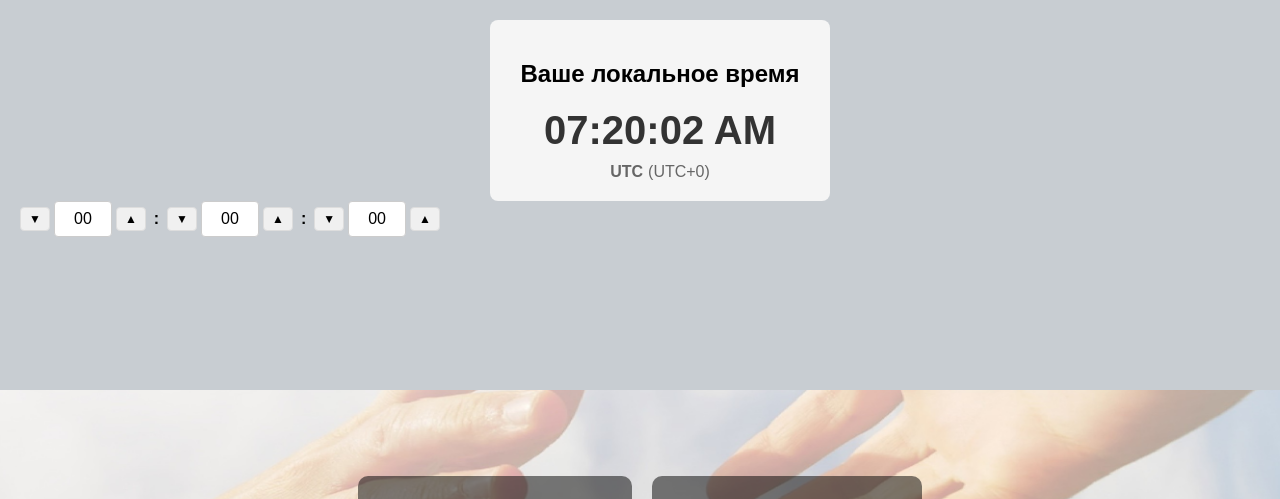
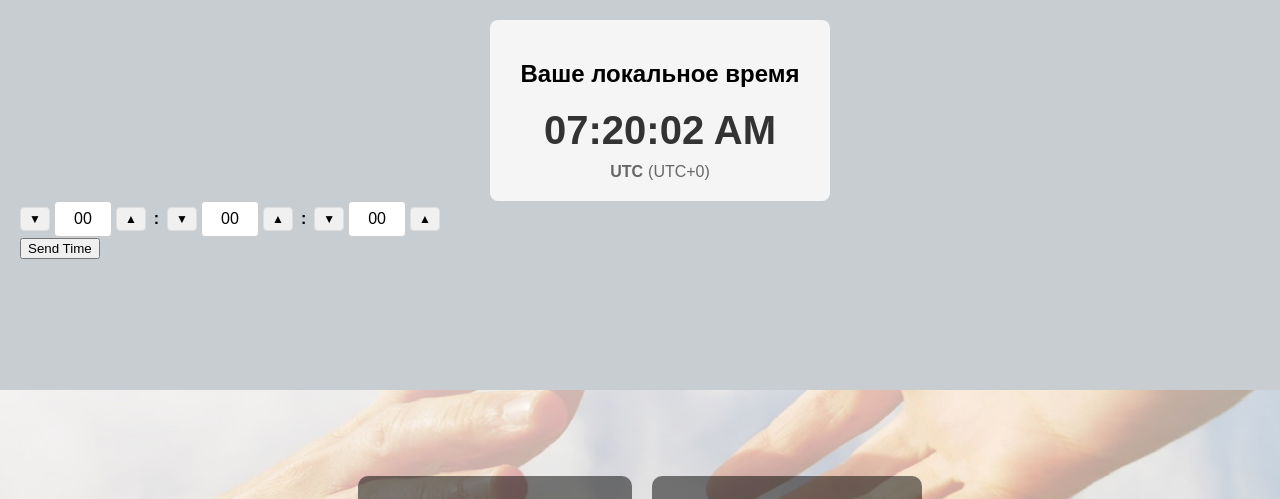
Before and after one commit to alexmiziuk/HypeClock, a React (Create React App) app: page / in a window 1280 px wide. Shown: the top 499 px of the page. Built offline with nearby package versions, Linux system fonts and the light colour scheme.

Commit message:
feat: modified: GamburgerMenu.js,         modified: TimeDifference.js,         modified: UserTimeInput.js

```diff
--- a/src/components/CountdownTimer/CountdownTimer.js
+++ b/src/components/CountdownTimer/CountdownTimer.js
@@ -25,6 +25,7 @@ const CountdownTimer = () => {
 
 	const formatNumber = (num) => String(num).padStart(2, '0');
 
+
 	return (
 	  <section className='timer'>
 		 <div className="timer__minutes">
--- a/src/components/GamburgerMenu/GamburgerMenu.js
+++ b/src/components/GamburgerMenu/GamburgerMenu.js
@@ -1,16 +1,34 @@
 import './GamburgerMenu.scss';
 import UserLocalTime from '../UserLocalTime/UserLocalTime';
 import UserTimeInput from '../UserTimeInput/UserTimeInput';
-import React from 'react'
+import React from 'react';
+import { useState, useRef } from 'react';
+import TimeDifference from '../TimeDifference/TimeDifference';
 
 function GamburgerMenu() {
-  return (
-	  <div className="gamburger-menu">
-		  <UserLocalTime />
-		  <UserTimeInput />
+	const [timeData, setTimeData] = useState(null);
+	const [showTimeDifference, setShowTimeDifference] = useState(false)
+	const timeInputRef = useRef();
+	const handleSend = () => {
+		if(timeInputRef.current) {
+		  const currentTime = timeInputRef.current.getTime();
+		  setTimeData(currentTime);
+		  setShowTimeDifference(true);
+		}
+	 };
+	return (
+		<div className="gamburger-menu">
+			<UserLocalTime />
+			<UserTimeInput ref={timeInputRef}/>
+			<button onClick={handleSend}>
 
-	 </div>
-  )
+				Send Time
+			</button>
+			{showTimeDifference && timeData && (
+				<TimeDifference time={timeData} />
+			)}
+		</div>
+	)
 }
 
 export default GamburgerMenu
--- a/src/components/TimeDifference/TimeDifference.js
+++ b/src/components/TimeDifference/TimeDifference.js
@@ -1 +1,18 @@
 import './TimeDifference.scss';
+import React from 'react'
+
+function TimeDifference({ time }) {
+	// Добавьте проверку на существование time
+	if (!time) return <div>No time data</div>;
+
+	const timeString = `${time.hours.toString().padStart(2, '0')}:${time.minutes.toString().padStart(2, '0')}:${time.seconds.toString().padStart(2, '0')}`;
+	console.log(timeString);
+
+	return (
+	  <div className="time-difference">
+		 {timeString}
+	  </div>
+	);
+ }
+
+export default TimeDifference
--- a/src/components/UserTimeInput/UserTimeInput.js
+++ b/src/components/UserTimeInput/UserTimeInput.js
@@ -1,7 +1,7 @@
-import React, { useState, useRef, useEffect } from 'react';
+import React, { useState, useRef, useEffect, forwardRef, useImperativeHandle } from 'react';
 import './UserTimeInput.scss';
 
-const UserTimeInput = ({ onTimeChange }) => {
+const UserTimeInput = forwardRef((_props, ref) => {
 	const [time, setTime] = useState({
 		hours: 0,
 		minutes: 0,
@@ -14,13 +14,16 @@ const UserTimeInput = ({ onTimeChange }) => {
 	const intervalRef = useRef(null);
 	const delayTimerRef = useRef(null);
 
-	// Очищаем интервал при размонтировании компонента
-	useEffect(() => {
+	useImperativeHandle(ref, () => ({
+		getTime: () => time
+	 }));
+
+	 useEffect(() => {
 		return () => {
-			if (intervalRef.current) clearInterval(intervalRef.current);
-			if (delayTimerRef.current) clearTimeout(delayTimerRef.current);
+		  if (intervalRef.current) clearInterval(intervalRef.current);
+		  if (delayTimerRef.current) clearTimeout(delayTimerRef.current);
 		};
-	}, []);
+	 }, []); // Только при размонтировании
 
 	const handleChange = (e, type) => {
 		const value = Math.max(0, parseInt(e.target.value) || 0);
@@ -72,18 +75,18 @@ const UserTimeInput = ({ onTimeChange }) => {
 
 	const increment = (type) => {
 		const maxValues = { hours: 23, minutes: 59, seconds: 59 };
-		setTime(prev => ({
-			...prev,
-			[type]: prev[type] < maxValues[type] ? prev[type] + 1 : 0
-		}));
+		setTime(prev => {
+      const newValue = prev[type] < maxValues[type] ? prev[type] + 1 : 0;
+      return {...prev, [type]: newValue};
+    });
 	};
 
 	const decrement = (type) => {
 		const maxValues = { hours: 23, minutes: 59, seconds: 59 };
-		setTime(prev => ({
-			...prev,
-			[type]: prev[type] > 0 ? prev[type] - 1 : maxValues[type]
-		}));
+		setTime(prev => {
+			const newValue = prev[type] > 0 ? prev[type] - 1 : maxValues[type];
+			return {...prev, [type]: newValue};
+		 });
 	};
 
 	const formatWithLeadingZero = (value) => {
@@ -182,6 +185,6 @@ const UserTimeInput = ({ onTimeChange }) => {
 			</div>
 		</div>
 	);
-};
+});
 
 export default UserTimeInput;
```
